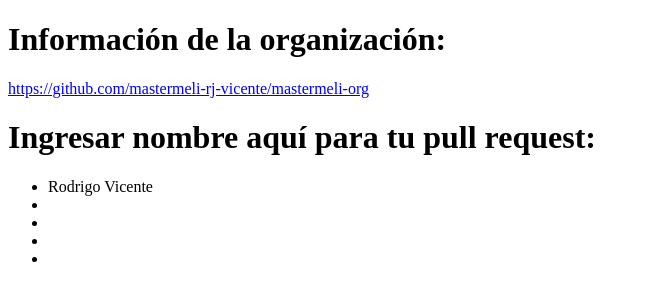
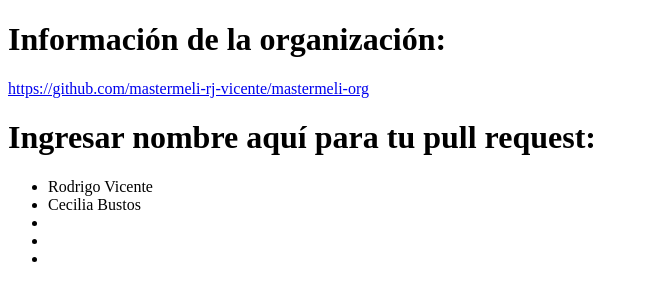
Before and after one commit to mastermeli-bustoscecilia/mastermeli-org, a plain HTML site: page index.html in a window 1280 px wide. Shown: the whole page, without its empty margins (0-648 px from the left). Drawn offline with Linux system fonts and the light colour scheme.

Commit message:
agregue nombre al index.html

```diff
--- a/index.html
+++ b/index.html
@@ -14,7 +14,7 @@
   <h1>Ingresar nombre aquí para tu pull request:</h1>
   <ul>
   	<li>Rodrigo Vicente</li>
-  	<li></li>
+  	<li>Cecilia Bustos</li>
   	<li></li>
   	<li></li>
   	<li></li>
```
